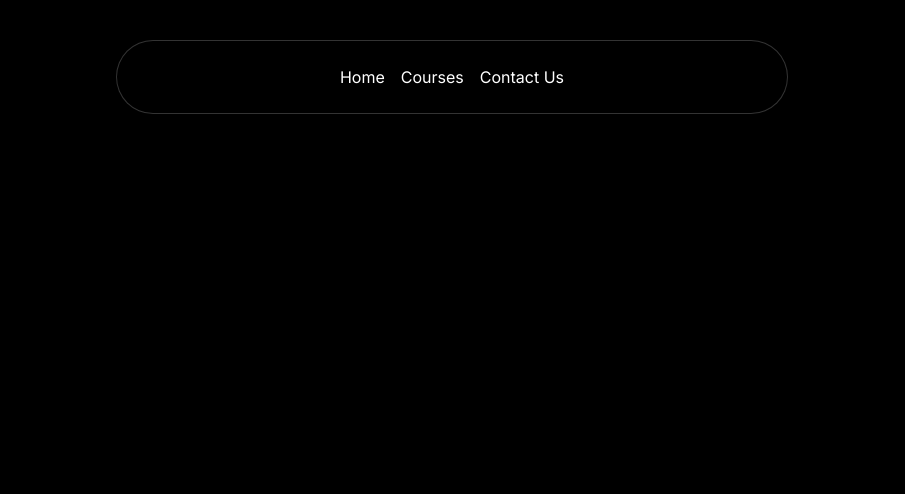
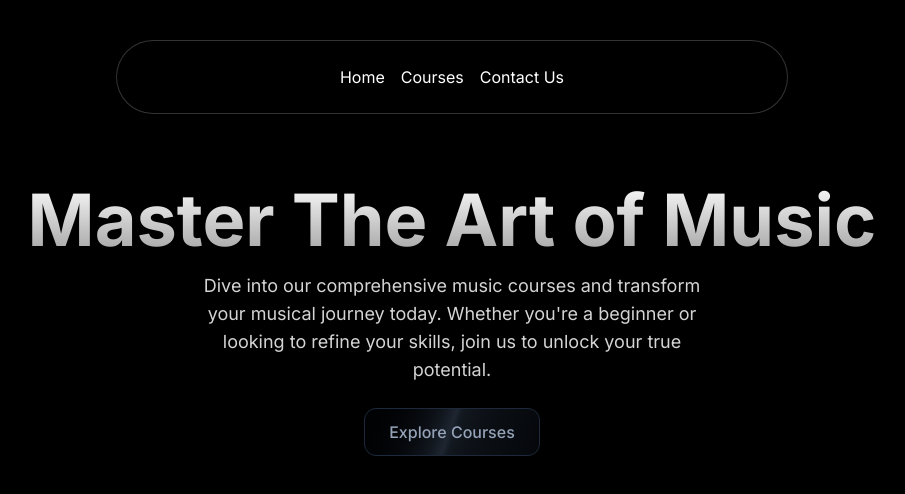
Before and after one commit to Atrika10/MusicWebsite, a Next.js app: page / in a window 1280 px wide. Shown: the top 494 px of the page, without its empty margins (188-1093 px from the left). Built offline with nearby package versions, Linux system fonts and the light colour scheme.

Commit message:
Homepage UI complete

```diff
--- a/package.json
+++ b/package.json
@@ -9,11 +9,14 @@
     "lint": "next lint"
   },
   "dependencies": {
+    "@tabler/icons-react": "^3.14.0",
     "clsx": "^2.1.1",
     "framer-motion": "^11.3.30",
     "next": "14.2.6",
     "react": "^18",
     "react-dom": "^18",
+    "react-element-to-jsx-string": "^15.0.0",
+    "sonner": "^1.5.0",
     "tailwind-merge": "^2.5.2"
   },
   "devDependencies": {
--- a/src/app/page.tsx
+++ b/src/app/page.tsx
@@ -1,9 +1,10 @@
+import HeroSection from "@/components/HeroSection";
 
 export default function Home() {
   return (
     <>
     <main className="min-h-screen bg-black antialiased">
-
+      <HeroSection/>
     </main>
     </>
   );
--- /dev/null
+++ b/src/components/HeroSection.tsx
@@ -0,0 +1,33 @@
+"use client";
+import Link from 'next/link'
+import React from 'react'
+import reactElementToJSXString from "react-element-to-jsx-string";
+import { toast, Toaster } from "sonner";
+import { ButtonsCard } from "./ui/tailwindcss-buttons";
+
+export default function HeroSection() {
+  return (
+    <>
+      <div className='h-auto md:h-[40rem] w-full rounded-md flex flex-col items-center justify-center relative overflow-hidden mx-auto py-10 md:py-0'>
+        <div className="p-4 relative z-10 w-full text-center flex flex-col items-center justify-center">
+          <div
+            className="mt-20 md:mt-0 text-4xl md:text-7xl font-bold bg-clip-text text-transparent bg-gradient-to-b from-neutral-50 to-neutral-400"
+          >Master The Art of Music</div>
+          <div>
+            <p
+              className="mt-4 font-normal text-base md:text-lg text-neutral-300 max-w-lg mx-auto"
+            >Dive into our comprehensive music courses and transform your musical journey today. Whether you're a beginner or looking to refine your skills, join us to unlock your true potential. </p>
+          </div>
+
+          <div>
+            <Link href="/courses">
+              <button className="mt-6 inline-flex h-12 animate-shimmer items-center justify-center rounded-xl border border-slate-800 bg-[linear-gradient(110deg,#000103,45%,#1e2631,55%,#000103)] bg-[length:200%_100%] px-6 font-medium text-slate-400 transition-colors focus:outline-none focus:ring-2 focus:ring-slate-400 focus:ring-offset-2 focus:ring-offset-slate-50">
+                Explore Courses
+              </button>
+            </Link>
+          </div>
+        </div>
+      </div>
+    </>
+  )
+}
--- /dev/null
+++ b/src/components/ui/tailwindcss-buttons.tsx
@@ -0,0 +1,28 @@
+"use client";
+import React from "react";
+import { IconClipboard } from "@tabler/icons-react";
+import { cn } from "@/lib/utils";
+
+export const ButtonsCard = ({
+  children,
+  className,
+  onClick,
+}: {
+  children?: React.ReactNode;
+  className?: string;
+  onClick?: () => void;
+}) => {
+  return (
+    <div
+      onClick={onClick}
+      className={cn(
+        "h-60 w-full bg-white rounded-xl border border-neutral-100 dark:bg-black dark:border-white/[0.2] hover:border-neutral-200 group/btn overflow-hidden relative flex items-center justify-center",
+        className
+      )}
+    >
+      <div className="absolute inset-0 dark:bg-dot-white/[0.1] bg-dot-black/[0.1]" />
+      <IconClipboard className="absolute top-2 right-2 text-neutral-300 group-hover/btn:block hidden h-4 w-4 transition duration-200" />
+      <div className="relative z-40">{children}</div>
+    </div>
+  );
+};
--- a/tailwind.config.ts
+++ b/tailwind.config.ts
@@ -14,6 +14,19 @@ const config: Config = {
         "gradient-conic":
           "conic-gradient(from 180deg at 50% 50%, var(--tw-gradient-stops))",
       },
+      animation:{
+        shimmer: "shimmer 2s linear infinite",
+      },
+      keyframes: {
+        shimmer: {
+          from: {
+            backgroundPosition: "0 0",
+          },
+          to: {
+            backgroundPosition: "-200% 0",
+          },
+        },
+      },
     },
   },
   plugins: [],
```
Also changed, not shown: 1 other file (tests, documents, lock files or other folders).
